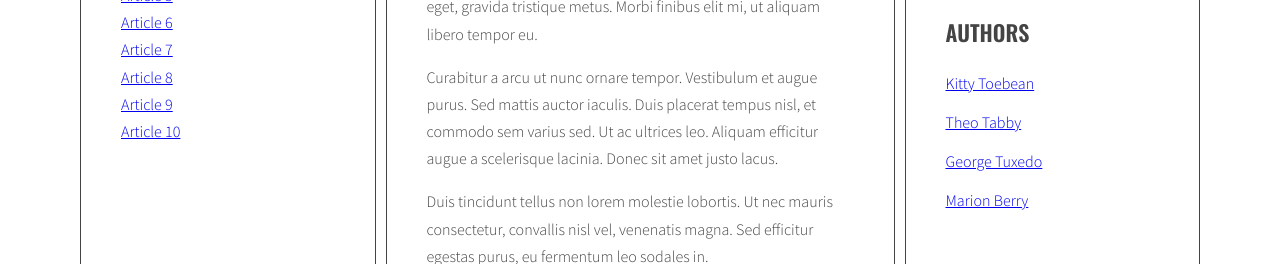
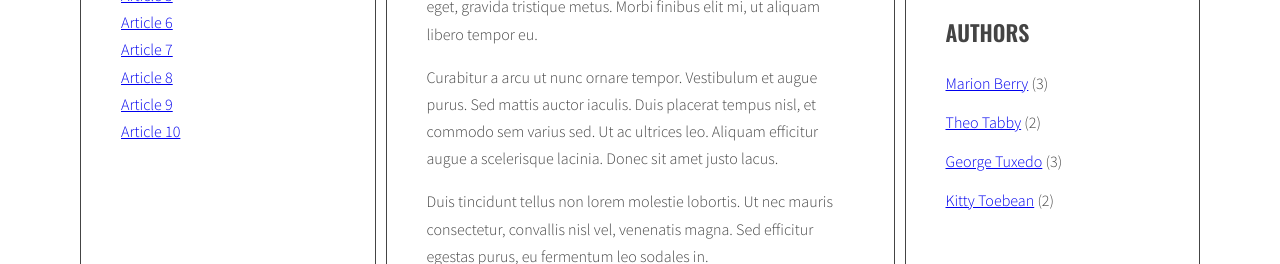
Before and after one commit to ichtys77/javascript-blog, a website: page index.html in a window 1280 px wide. Shown: the part 485-749 px from the top of the page. Drawn offline with nearby package versions, Linux system fonts and the light colour scheme.

Commit message:
Change generateAuthors function & add calculateAuthorsParams, adjust generating code to html variable

```diff
--- a/index.html
+++ b/index.html
@@ -252,26 +252,6 @@
                     </ul>
                     <h2 class="section-title">Authors</h2>
                     <ul class="list authors">
-                        <li>
-                            <a href="#">
-                                <span class="author-name">Kitty Toebean</span>
-                            </a>
-                        </li>
-                        <li>
-                            <a href="#">
-                                <span class="author-name">Theo Tabby</span>
-                            </a>
-                        </li>
-                        <li>
-                            <a href="#">
-                                <span class="author-name">George Tuxedo</span>
-                            </a>
-                        </li>
-                        <li>
-                            <a href="#">
-                                <span class="author-name">Marion Berry</span>
-                            </a>
-                        </li>
                     </ul>
                 </aside>
             </main>
--- a/js/script.js
+++ b/js/script.js
@@ -38,9 +38,10 @@
     optTitleListSelector = '.titles',
     optArticleTagsSelector = '.post-tags .list',
     optArticleAuthorSelector = '.post-author',
-    optTagsListSelector = '.tags.list',
+    optTagsListSelector = '.list.tags',
     optCloudClassCount = 5,
-    optCloudClassPrefix = 'tag-size-';
+    optCloudClassPrefix = 'tag-size-',
+    optAuthorsListSelector = '.list.authors';
 
   // console.log(optTagsListSelector);
 
@@ -96,13 +97,13 @@
   generateTitleLinks();
 
   function calculateTagsParams(tags) {
-    const params = {max: 0, min: 999999};
-    for(let tag in tags){
+    const params = { max: 0, min: 999999 };
+    for (let tag in tags) {
       //console.log(tag + ' is used ' + tags[tag] + ' times');
-      if(tags[tag] > params.max) {
+      if (tags[tag] > params.max) {
         params.max = tags[tag];
       }
-      if(tags[tag] < params.min) {
+      if (tags[tag] < params.min) {
         params.min = tags[tag];
       }
     }
@@ -116,7 +117,7 @@
     //console.log(normalizedMax);
     const percentage = normalizedCount / normalizedMax;
     //console.log(percentage);
-    const classNumber = Math.floor( percentage * (optCloudClassCount -1) +1);
+    const classNumber = Math.floor(percentage * (optCloudClassCount - 1) + 1);
     //console.log(optCloudClassPrefix + classNumber);
     return optCloudClassPrefix + classNumber;
   }
@@ -154,12 +155,12 @@
 
         /* [DONE] generate HTML of the link */
         const linkHTML = '<li><a href="#tag-' + tag + '">' + tag + '</a></li>';
-        // console.log(linkHTML);
+        //console.log(linkHTML);
 
         /* [DONE] add generated code to html variable */
         tagsWrapper.insertAdjacentHTML('beforeEnd', linkHTML);
         // html = html + linkHTML;
-        // console.log(html);
+        //console.log(tagsWrapper);
 
         /* [NEW] check if this link is NOT already in allTags */
         // eslint-disable-next-line no-prototype-builtins
@@ -182,7 +183,7 @@
 
     /* [NEW] find list of tags in right column */
     const tagList = document.querySelector(optTagsListSelector);
-    //console.log(tagList);
+    console.log(tagList);
 
     /* [NEW] calculate numbers of tags params */
     const tagsParams = calculateTagsParams(allTags);
@@ -196,9 +197,9 @@
 
       /* [NEW] generate code of a link and add it to allTagHTML */
 
-      const tagLinkHTML = '<li><a href="#tag-' + tag + '" class="'  + calculateTagClass(allTags[tag], tagsParams) + '"' + '">' + tag + '</a></li>';
+      const tagLinkHTML = '<li><a href="#tag-' + tag + '" class="' + calculateTagClass(allTags[tag], tagsParams) + '"' + '">' + tag + '</a></li>';
       allTagsHTML += tagLinkHTML;
-      //console.log('tagLinkHTML: ', tagLinkHTML);
+      // console.log('tagLinkHTML: ', tagLinkHTML);
 
       /* [NEW] END LOOP: for each tag in allTags: */
     }
@@ -277,8 +278,27 @@
 
   addClickListenersToTags();
 
+  function calculateAuthorParams(authors) {
+    const params = { max: 0, min: 999999 };
+    for (let author in authors) {
+      //console.log(tag + ' is used ' + tags[tag] + ' times');
+      if (authors[author] > params.max) {
+        params.max = authors[author];
+      }
+      if (authors[author] < params.min) {
+        params.min = authors[author];
+      }
+    }
+    return params;
+  }
+
   function generateAuthors() {
     //console.log('generateAuthors');
+
+    /* [NEW] create a new variable allAuthors with an empty object */
+    let allAuthors = {};
+    //console.log(allAuthors);
+
     /* [DONE] find all articles */
     const articles = document.querySelectorAll(optArticleSelector);
 
@@ -294,7 +314,11 @@
 
       /* [DONE] get author from data-author attribute */
       const articleAuthor = article.getAttribute('data-author');
-      // console.log(articleAuthor);
+      //console.log(articleAuthor);
+
+      /* [NEW] split authors into array */
+      //const articleAuthorsArray = articleAuthor.split(' ');
+      //console.log(articleAuthorsArray);
 
       /* [DONE] generate HTML of the link */
       const authorLinkHTML = '<a href="#' + articleAuthor + '">' + articleAuthor + '</a>';
@@ -302,10 +326,46 @@
 
       /* [DONE] add generated code to html variable */
       authorWrapper.insertAdjacentHTML('beforeEnd', authorLinkHTML);
-      // console.log(authorWrapper);
+      //console.log(authorWrapper);
 
+      /* [NEW] check if this link is NOT already in allAuthors */
+      // eslint-disable-next-line no-prototype-builtins
+      if (!allAuthors.hasOwnProperty(articleAuthor)) {
+
+        /* [NEW] add generated code to allAuthors array */
+        allAuthors[articleAuthor] = 1;
+      } else {
+        allAuthors[articleAuthor]++;
+      }
       /* [DONE] END LOOP: for every article: */
     }
+
+    /* [NEW] find list of authors in right column */
+    const authorList = document.querySelector(optAuthorsListSelector);
+    console.log(authorList);
+
+    /* [NEW] calculate numbers of authors params */
+    const authorParams = calculateAuthorParams(allAuthors);
+    console.log(authorParams);
+
+    /* [NEW] create variable for all links HTML code */
+    let allAuthorHTML = '';
+    console.log(allAuthorHTML);
+
+    /* [NEW] START LOOP: for each author in allAuthors: */
+    for (let articleAuthor in allAuthors) {
+
+      /* [NEW] generate code of a link and add it to allAuthorHTML */
+      const authorLinkHTML = '<li><a href="#' + articleAuthor + '">' + articleAuthor + '</a> (' + allAuthors[articleAuthor] + ')</li>';
+      allAuthorHTML += authorLinkHTML;
+      //console.log('authorLinkHTML: ', authorLinkHTML);
+
+      /* [NEW] END LOOP: for each articleAuthor in allAuthors: */
+    }
+
+    /* [NEW] add html from allAuthors to authorList */
+    authorList.innerHTML = allAuthorHTML;
+
 
   }
 
@@ -362,7 +422,7 @@
   function addClickListenersToAuthors() {
 
     /* [DONE] find all links to authors */
-    const links = document.querySelectorAll('.post-author a');
+    const links = document.querySelectorAll('.post-author a, .authors a');
     // console.log(links);
 
     /* [DONE] START LOOP: for each link */
```
